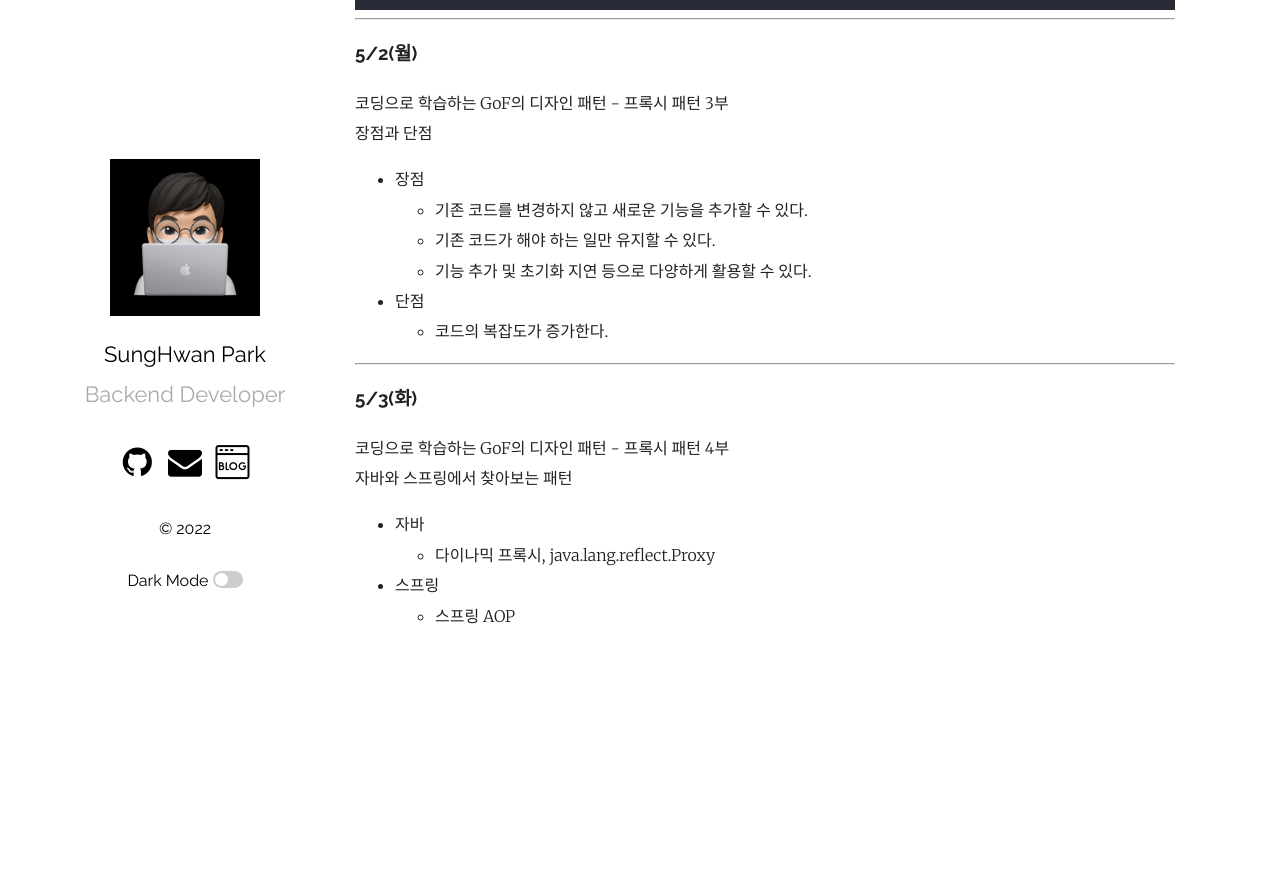
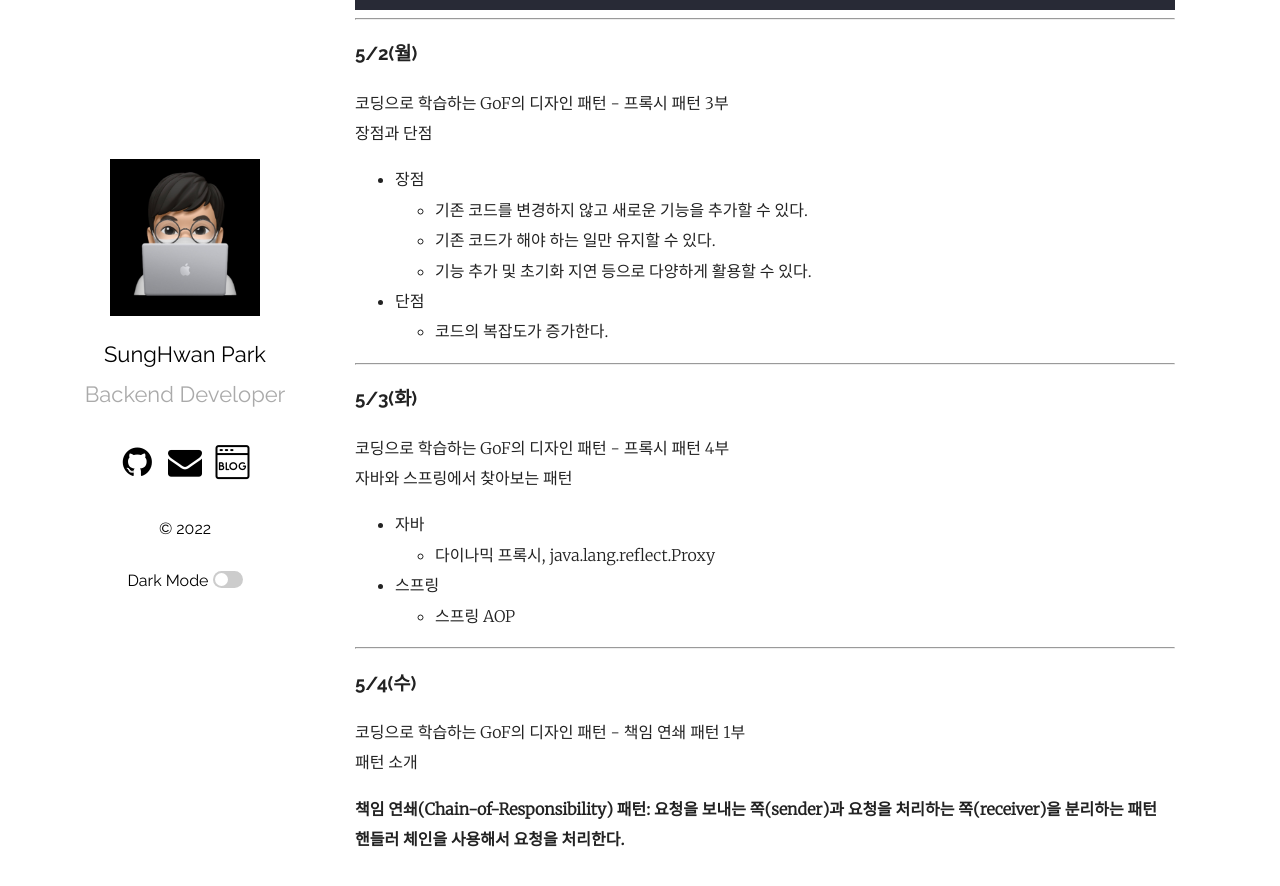
Before and after one commit to mrpark219/TIL, a Jekyll site: the page built from _posts/2022-05-01-5월TIL.markdown, in a window 1280 px wide and 900 px high, scrolled down 1161 px. Shown: the top 886 px of the window. Built offline with Jekyll 4.4.1, drawn with Linux system fonts in a browser that asks for light colours; comment, search, counter and statistics services are not loaded; before the commit the page ends 1837 px from its top, so only the background shows below that.

Commit message:
feat: 2022-05-04 TIL 추가

```diff
--- a/_posts/2022-05-01-5월TIL.markdown
+++ b/_posts/2022-05-01-5월TIL.markdown
@@ -80,3 +80,13 @@ public class Client {
     -   다이나믹 프록시, java.lang.reflect.Proxy
 -   스프링
     -   스프링 AOP
+
+---
+
+### 5/4(수)
+
+코딩으로 학습하는 GoF의 디자인 패턴 - 책임 연쇄 패턴 1부<br/>
+패턴 소개
+
+**책임 연쇄(Chain-of-Responsibility) 패턴: 요청을 보내는 쪽(sender)과 요청을 처리하는 쪽(receiver)을 분리하는 패턴<br/>
+핸들러 체인을 사용해서 요청을 처리한다.**
```
